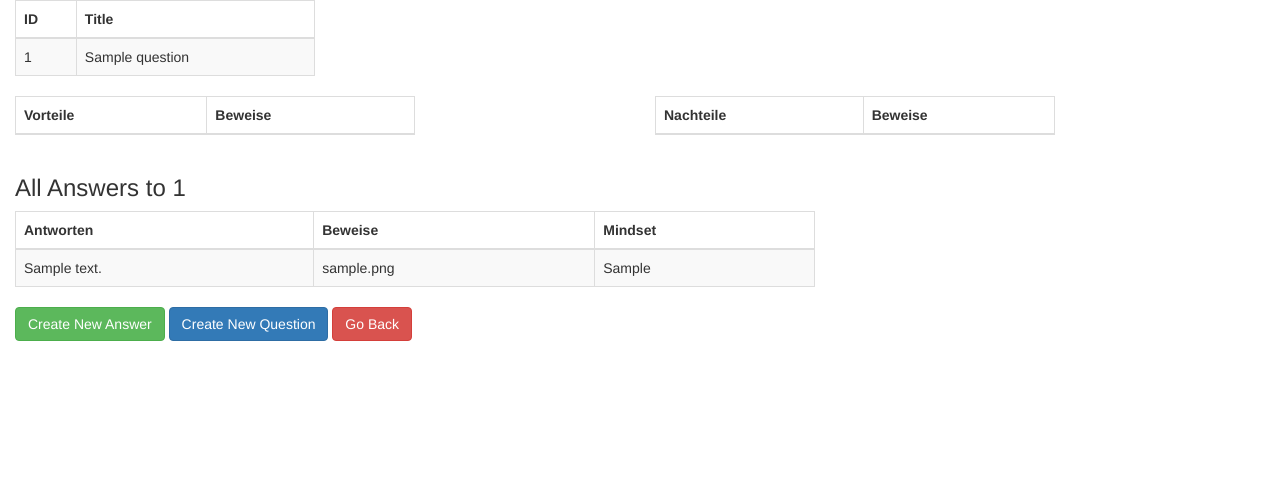
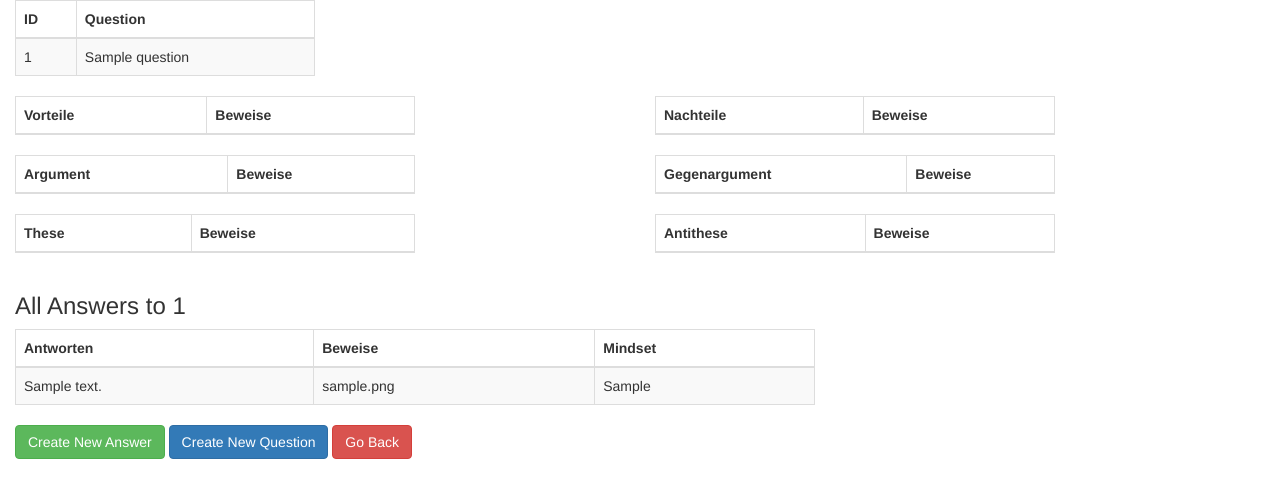
Before and after one commit to desertrockxxx/megaraid2, a PHP site: page /read.php?id=1 in a window 1280 px wide. Shown: the top 498 px of the page. Run offline with PHP 8.4, Linux system fonts and the light colour scheme; tables that the repository leaves empty or names only in its code hold one stand-in row (values such as "Sample post"); lists and menus that the app fills with data are empty; some libraries are stand-ins or nearby versions.

Commit message:
Schönheitsveränderungen

```diff
--- a/read.php
+++ b/read.php
@@ -19,8 +19,7 @@ $id = $_GET['id'];
             <thead>
                 <tr>
                     <th>ID</th>
-                    <th>Title</th>
-
+                    <th>Question</th>
                 </tr>
             </thead>
             <tbody>
@@ -39,8 +38,7 @@ $id = $_GET['id'];
             </tbody>
             </table>
         </div>
-    </div>
-    <div class="row">
+
         <div class="col-sm-6">
         <!--Pro Section-->
         <table class="table table-bordered table-striped" style="width:400px">
@@ -93,7 +91,120 @@ $id = $_GET['id'];
             </tbody>
         </table>
         </div>
+    </div>
+    <!-- TEST TEST TEST -->
+    <div class="row">
+        <div class="col-sm-6">
+        <!--Argument Section-->
+        <table class="table table-bordered table-striped" style="width:400px">
+            <thead>
+                <tr>
+                    <th>Argument</th>
+                    <th>Beweise</th>
+                </tr>
+            </thead>
+            <tbody>
+        <?php
+        // SELECT
+        $sql= "SELECT answer, file_upload FROM answers
+        WHERE mindset = 'Argument' AND question_id = $id";
+        $stmt = $conn->prepare($sql);
+        $stmt->execute();
+        $result = $stmt->fetchAll();
+        foreach($result as $row){
+            echo "<tr><td>{$row['answer']}</td>";
+            echo "<td>{$row['file_upload']}</td>";
+            echo "</tr>";
+        }
+        ?>
+            </tbody>
+        </table>
         </div>
+        <div class="col-sm-6">
+        <!--Counter-argument Section-->
+        <table class="table table-bordered" style="width:400px">
+            <thead>
+                <tr>
+                    <th>Gegenargument</th>
+                    <th>Beweise</th>
+                </tr>
+            </thead>
+            <tbody>
+        <?php
+        // SELECT
+        $sql= "SELECT answer, file_upload FROM answers
+        WHERE mindset = 'Counter-argument' AND question_id = $id";
+        $stmt = $conn->prepare($sql);
+        $stmt->execute();
+        $result = $stmt->fetchAll();
+        foreach($result as $row){
+            echo "<tr><td>{$row['answer']}</td>";
+            echo "<td>{$row['file_upload']}</td>";
+            echo "</tr>";
+        }
+        ?>
+            </tbody>
+        </table>
+        </div>
+    </div>
+
+    <!-- TEST TEST TEST -->
+    <div class="row">
+        <div class="col-sm-6">
+        <!--Thesis Section-->
+        <table class="table table-bordered table-striped" style="width:400px">
+            <thead>
+                <tr>
+                    <th>These</th>
+                    <th>Beweise</th>
+                </tr>
+            </thead>
+            <tbody>
+        <?php
+        // SELECT
+        $sql= "SELECT answer, file_upload FROM answers
+        WHERE mindset = 'Thesis' AND question_id = $id";
+        $stmt = $conn->prepare($sql);
+        $stmt->execute();
+        $result = $stmt->fetchAll();
+        foreach($result as $row){
+            echo "<tr><td>{$row['answer']}</td>";
+            echo "<td>{$row['file_upload']}</td>";
+            echo "</tr>";
+        }
+        ?>
+            </tbody>
+        </table>
+        </div>
+        <div class="col-sm-6">
+        <!--Antithesis Section-->
+        <table class="table table-bordered" style="width:400px">
+            <thead>
+                <tr>
+                    <th>Antithese</th>
+                    <th>Beweise</th>
+                </tr>
+            </thead>
+            <tbody>
+        <?php
+        // SELECT
+        $sql= "SELECT answer, file_upload FROM answers
+        WHERE mindset = 'Antithesis' AND question_id = $id";
+        $stmt = $conn->prepare($sql);
+        $stmt->execute();
+        $result = $stmt->fetchAll();
+        foreach($result as $row){
+            echo "<tr><td>{$row['answer']}</td>";
+            echo "<td>{$row['file_upload']}</td>";
+            echo "</tr>";
+        }
+        ?>
+            </tbody>
+        </table>
+        </div>
+    </div>
+
+
     <div class="row">
         <div class="col-sm-12">
             <!--INNER JOIN Alle Antworten zu der Frage-->
```
